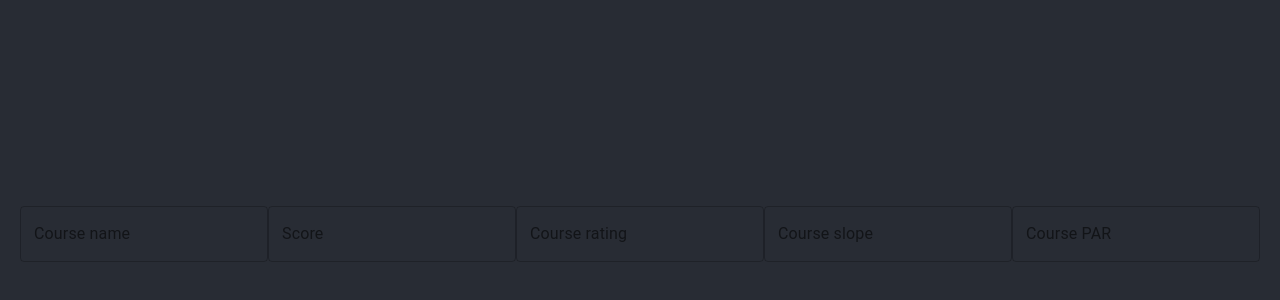
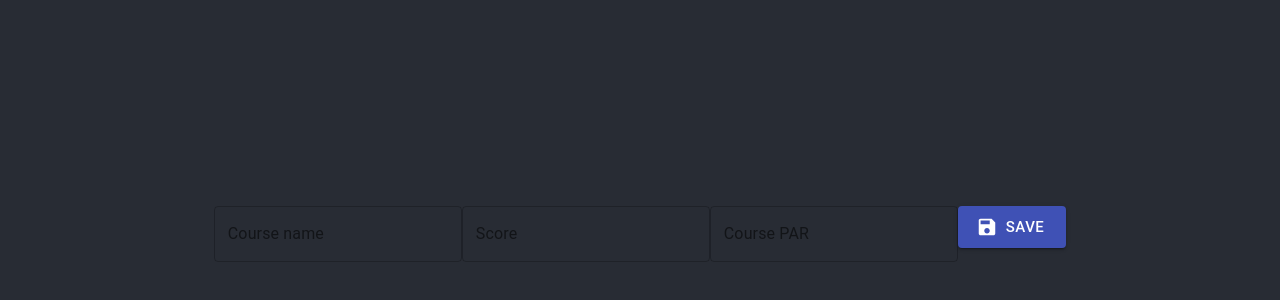
Before and after one commit to zservies/golfriend, a React (Create React App) app in the folder golfriend-ui/: page / in a window 1280 px wide. Shown: the part 166-466 px from the top of the page. Built offline with nearby package versions, Linux system fonts and the light colour scheme.

Commit message:
Added ability to pass score data between components.

```diff
--- a/golfriend-ui/package.json
+++ b/golfriend-ui/package.json
@@ -4,6 +4,7 @@
   "private": true,
   "dependencies": {
     "@material-ui/core": "^4.11.0",
+    "@material-ui/icons": "^4.9.1",
     "@testing-library/jest-dom": "^4.2.4",
     "@testing-library/react": "^9.3.2",
     "@testing-library/user-event": "^7.1.2",
--- a/golfriend-ui/src/App.js
+++ b/golfriend-ui/src/App.js
@@ -1,12 +1,17 @@
 import React from "react";
 import "./App.css";
-import ScoreInput from './components/scoreInput';
+import ScoreInput from './components/ScoreInput';
 
 function App() {
+
+  const createScore = (data) => {
+    console.log(data);
+  }
+
   return (
     <div className="App">
       <div className="App-header">
-        <ScoreInput></ScoreInput>
+        <ScoreInput createScore={createScore}></ScoreInput>
       </div>
     </div>
   );
--- a/golfriend-ui/src/components/scoreInput.js
+++ b/golfriend-ui/src/components/scoreInput.js
@@ -1,15 +1,52 @@
-import React from "react";
+import React, { useState } from "react";
 import TextField from "@material-ui/core/TextField";
+import Button from "@material-ui/core/Button";
+import SaveIcon from "@material-ui/icons/Save";
 
-export default function scoreInput(props) {
+export default function ScoreInput(props) {
+  const [courseName, setCourseName] = useState("");
+  const [score, setScore] = useState("");
+  const [coursePAR, setCoursePAR] = useState("");
+
+  const submitScore = (event) => {
+    event.preventDefault();
+    let scoreSubmission = {
+      courseName,
+      score,
+      coursePAR,
+    };
+    props.createScore(scoreSubmission);
+  };
   return (
     <div>
-      <form noValidate autoComplete="off">
-        <TextField id="outlined-basic" label="Course name" variant="outlined" />
-        <TextField id="outlined-basic" label="Score" variant="outlined" />
-        <TextField id="outlined-basic" label="Course rating" variant="outlined" />
-        <TextField id="outlined-basic" label="Course slope" variant="outlined" />
-        <TextField id="outlined-basic" label="Course PAR" variant="outlined" />
+      <form noValidate autoComplete="off" onSubmit={submitScore}>
+        <TextField
+          onChange={(event) => setCourseName(event.target.value)}
+          id="outlined-basic"
+          label="Course name"
+          variant="outlined"
+        />
+        <TextField
+          onChange={(event) => setScore(event.target.value)}
+          id="outlined-basic"
+          label="Score"
+          variant="outlined"
+        />
+        <TextField
+          onChange={(event) => setCoursePAR(event.target.value)}
+          id="outlined-basic"
+          label="Course PAR"
+          variant="outlined"
+        />
+        <Button
+          variant="contained"
+          color="primary"
+          size="large"
+          startIcon={<SaveIcon />}
+          type="submit"
+        >
+          Save
+        </Button>
       </form>
     </div>
   );
```
Also changed, not shown: 1 other file (tests, documents, lock files or other folders).
